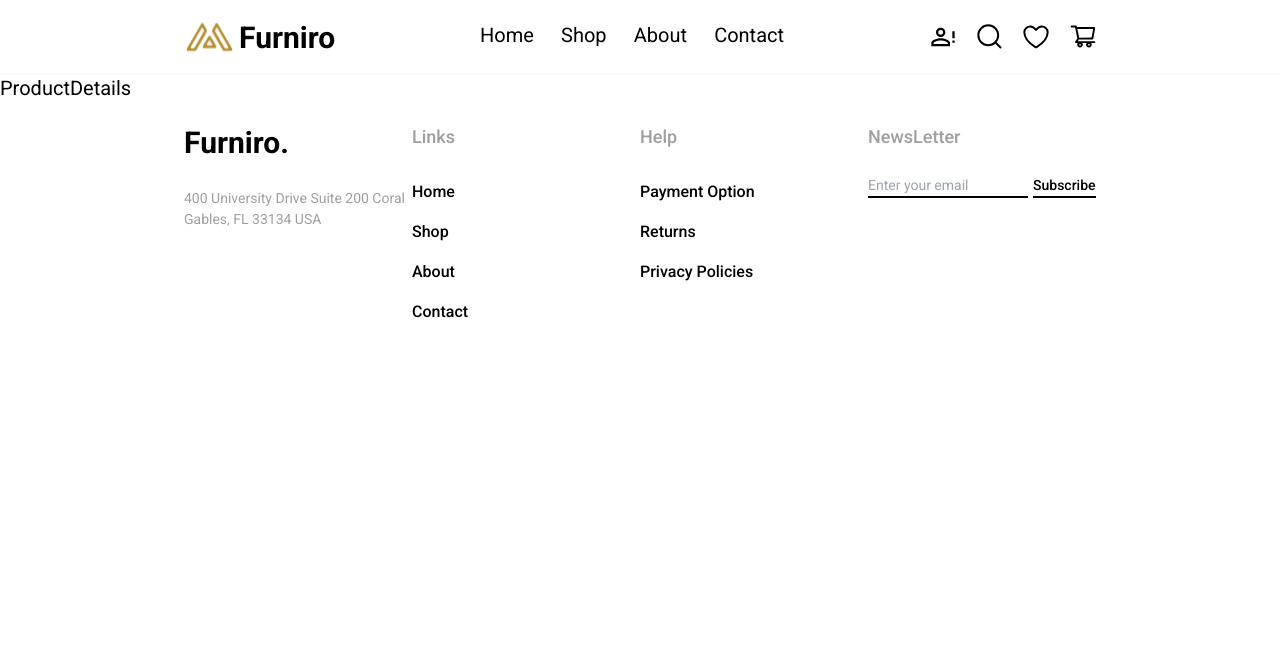
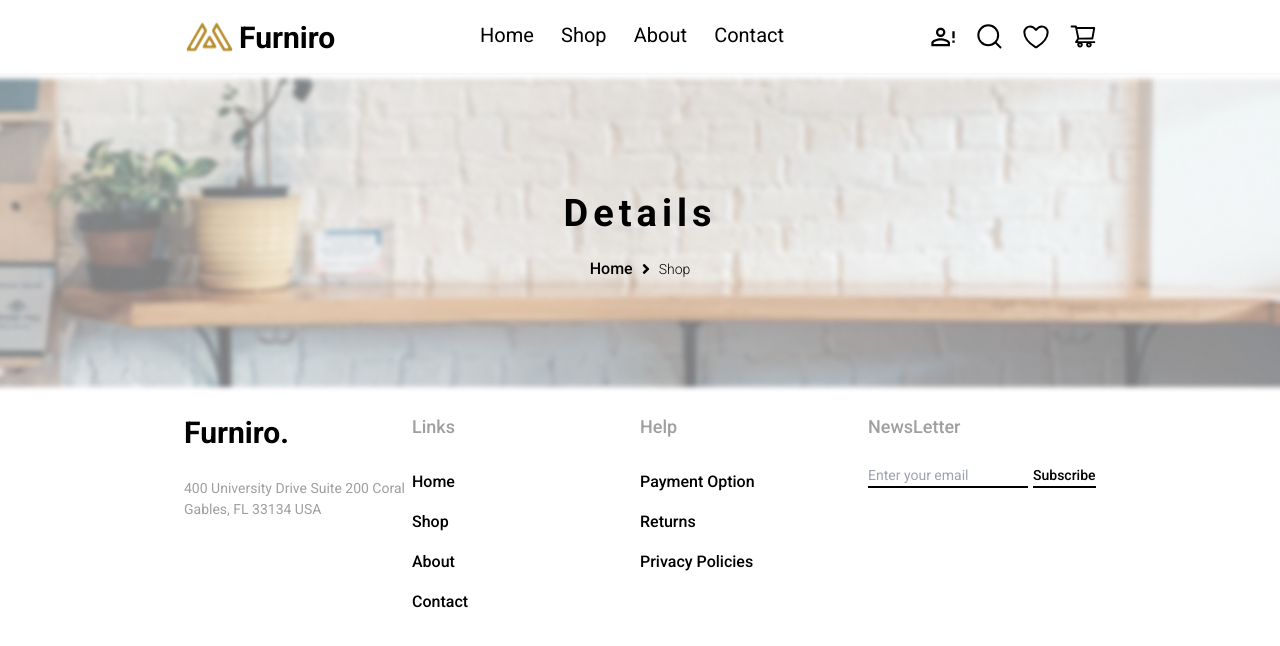
Before and after one commit to KareemHisham/shopping-store, a React (Vite) app: page /products/1 in a window 1280 px wide. Shown: the top 646 px of the page. Built offline with nearby package versions, Linux system fonts and the light colour scheme.

Commit message:
init product page

```diff
--- a/src/root/pages/ProductDetails.tsx
+++ b/src/root/pages/ProductDetails.tsx
@@ -1,7 +1,16 @@
+import { useParams } from 'react-router-dom';
+import { MiniHero } from '../../components/Index';
+import { PRODUCTS } from '../../constant/Index';
 const ProductDetails = () => {
+  const { id } = useParams();
+  const product = PRODUCTS.find((product) => product.id === 1);
   return (
-    <div>ProductDetails</div>
-  )
-}
+    <>
+      <MiniHero>
+        <h1 className="text-xl font-bold tracking-[5px]">Details</h1>
+      </MiniHero>
+    </>
+  );
+};
 
-export default ProductDetails
+export default ProductDetails;
```
